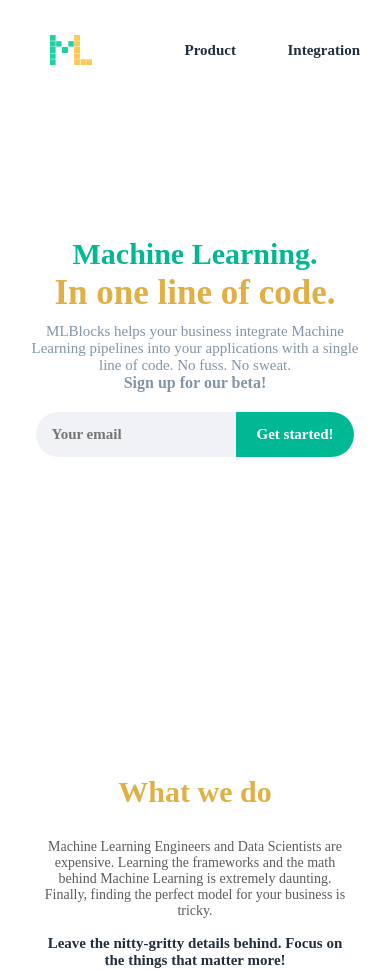
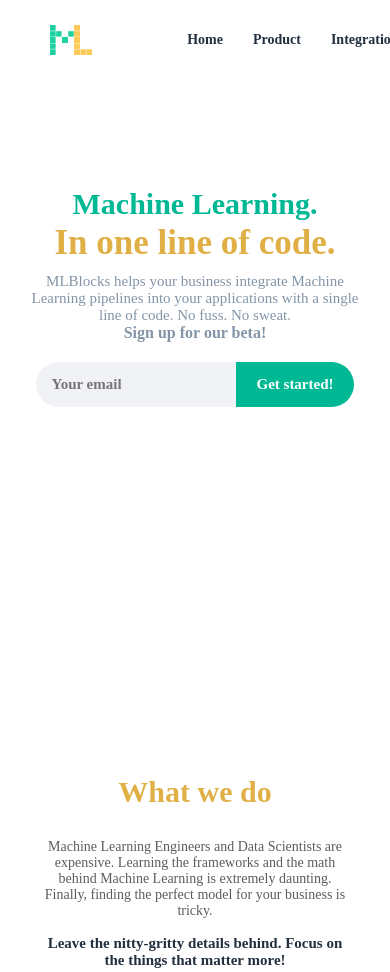
Before and after one commit to rish-16/mlblocks-beta, a plain HTML site: page index.html in a window 390 px wide. Shown: the top 972 px of the page. Drawn offline with Linux system fonts and the light colour scheme.

Commit message:
1.7: Updated header

```diff
--- a/app.js
+++ b/app.js
@@ -1,11 +1,15 @@
 document.addEventListener('DOMContentLoaded', () => {
     console.log('App loaded')
 
+    const header = document.getElementById('header')
+
+    const homeOption = document.getElementById('home-option')
     const productOption = document.getElementById('product-option')
     const integrationOptions = document.getElementById('integration-option')
 
-    const productSection = document.getElementById('product')
-    const integrationSection = document.getElementById('copy-button')
+    const homeSection = document.getElementById('hero')
+    const productSection = document.querySelector('#product-content span')
+    const integrationSection = document.querySelector('#integration-content')
 
     const python = document.getElementById('python')
     const javascript = document.getElementById('javascript')
@@ -18,6 +22,13 @@ document.addEventListener('DOMContentLoaded', () => {
 
     const editor = document.querySelector('#code-editor p')
 
+    homeOption.onclick = () => {
+        window.scroll({
+            behavior: 'smooth',
+            top: 0
+        })
+    }
+
     productOption.onclick = () => {
         productSection.scrollIntoView({
             behavior: 'smooth'
@@ -28,6 +39,14 @@ document.addEventListener('DOMContentLoaded', () => {
         integrationSection.scrollIntoView({
             behavior: 'smooth'
         })
+    }
+
+    window.onscroll = () => {
+        if (window.pageYOffset == 0) {
+            header.style.boxShadow = 'none'
+        } else {
+            header.style.boxShadow = '1px 1px 5px rgba(0, 0, 0, 0.1)'
+        }
     }
 
     python.onclick = () => {
--- a/index.html
+++ b/index.html
@@ -20,6 +20,7 @@
             <div id="header">
                 <img src="images/logo.png" id="logo">
                 <div id="navbar">
+                    <p id="home-option">Home</p>
                     <p id="product-option">Product</p>
                     <p id="integration-option">Integration</p>
                 </div>
--- a/styles.css
+++ b/styles.css
@@ -29,7 +29,11 @@ body, html {
 
 #hero #header {
     width: 100%;
-    height: 100px;
+    height: 80px;
+    position: fixed;
+    top: 0;
+    z-index: 1000;
+    background-color: white;
     display: flex;
     flex-direction: row;
     justify-content: space-between;
@@ -449,15 +453,18 @@ body, html {
     }
 
     #hero #header #navbar {
-        width: 45%;
+        width: 50%;
         display: flex;
         flex-direction: row;
-        justify-content: space-between;
+        justify-content: space-evenly;
+        margin: auto 30px;
     }
 
     #hero #header #navbar p {
-        font-size: 15px;
-        padding: 12px 0;
+        padding: 0 15px;
+        font-size: 14px;
+        font-weight: 600;
+        color: #222f3e;
     }
 
     #hero #hero-body #title span {
```
